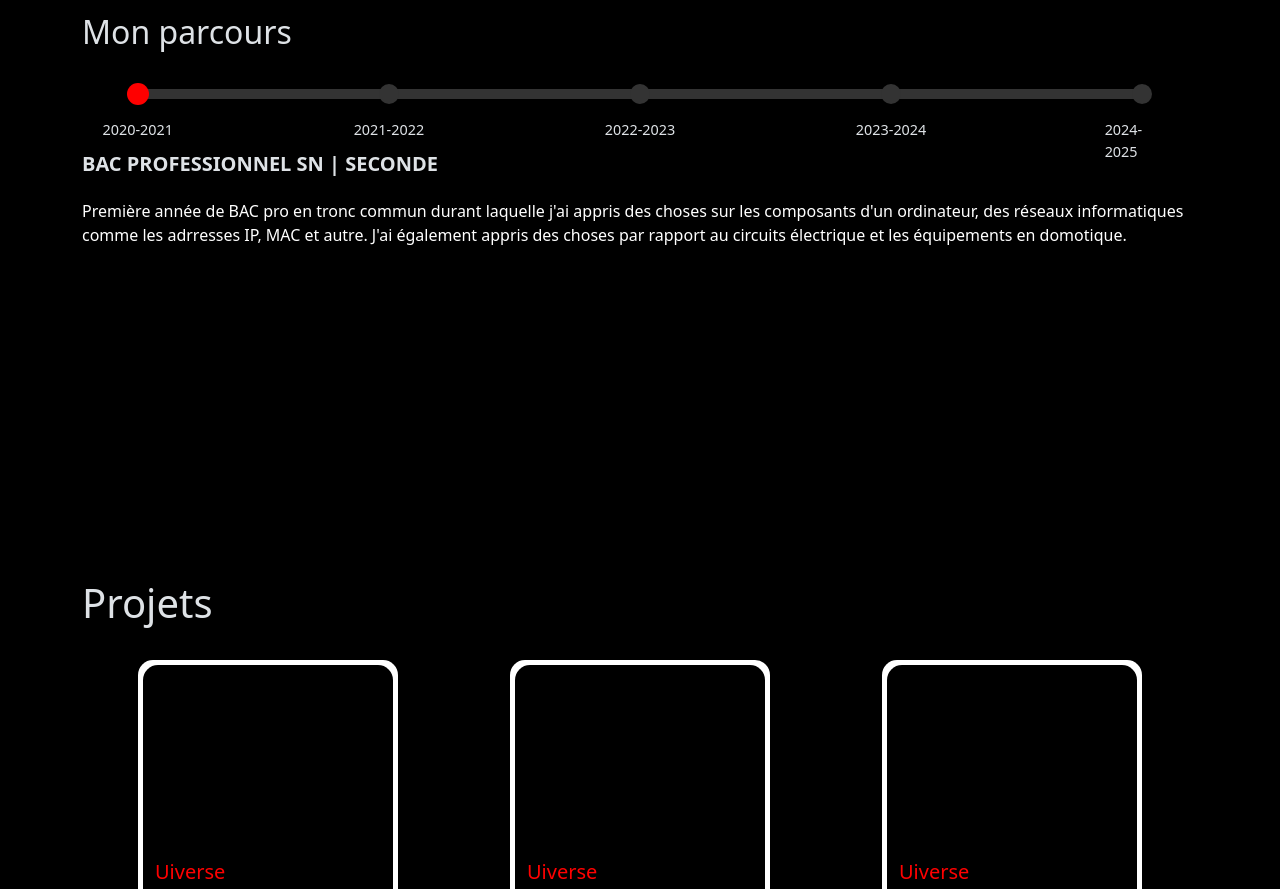
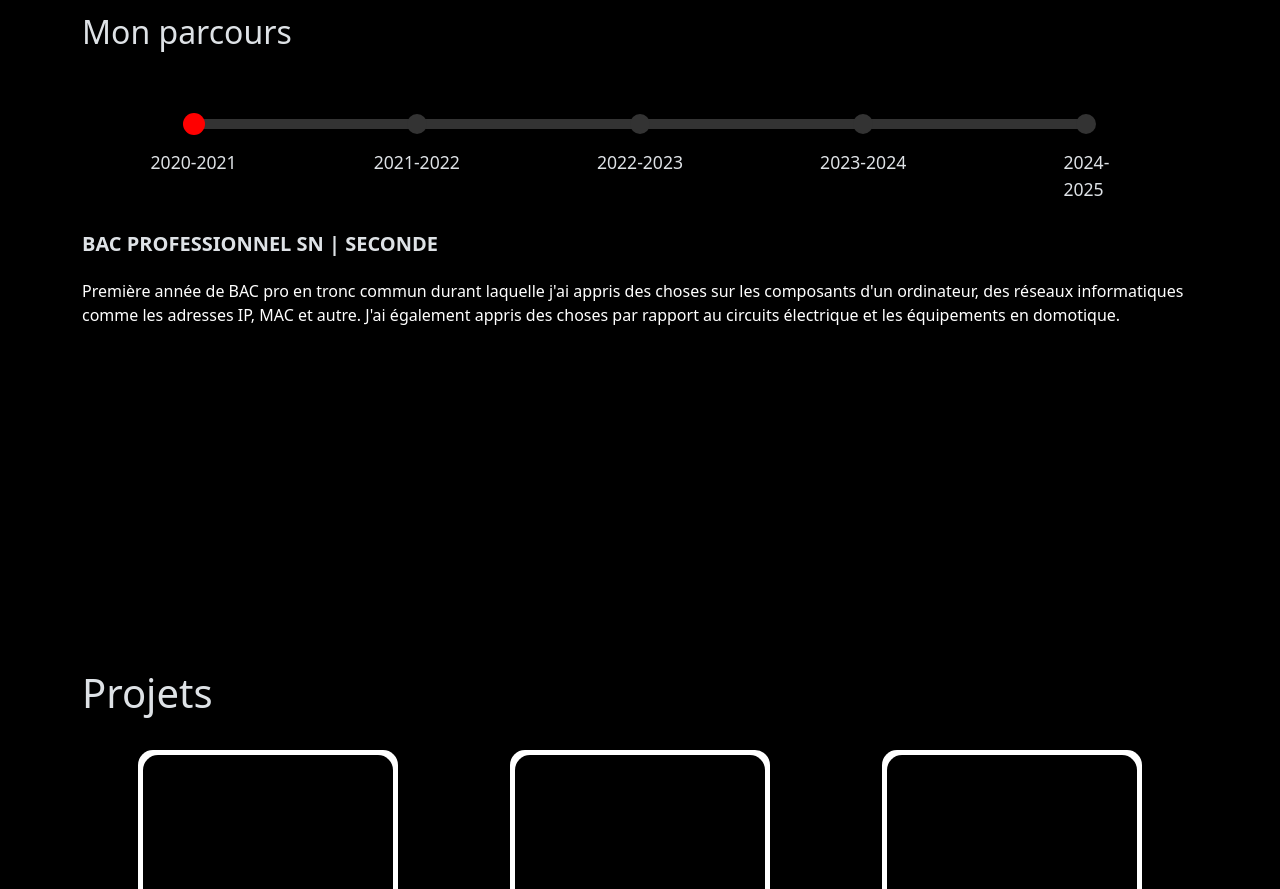
Before and after one commit to ERieu/portfolio2, a website: page index.html in a window 1280 px wide. Shown: the part 1125-2014 px from the top of the page. Drawn offline with Linux system fonts and the light colour scheme.

Commit message:
timeline margin

```diff
--- a/css/main.css
+++ b/css/main.css
@@ -50,14 +50,14 @@
 /* about me section start */
 
 .horizontal-timeline {
-  margin: 30px 0;
+  margin: 40px 0;
 }
 
 .timeline-navigation {
   display: flex;
   align-items: center;
   justify-content: center;
-  margin-bottom: 30px;
+  margin-bottom: 60px;
 }
 
 .timeline-arrow {
@@ -76,8 +76,8 @@
 }
 
 .timeline-progress {
-  width: 90%;
-  margin: 0 20px;
+  width: 80%;
+  margin: 20px;
 }
 
 .timeline-track {
@@ -123,7 +123,6 @@
 .timeline-years {
   display: flex;
   justify-content: space-between;
-  margin-top: 10px;
   position: relative;
   width: 100%;
 }
@@ -131,14 +130,15 @@
 .timeline-years span {
   position: absolute;
   transform: translateX(-50%);
-  font-size: 0.9rem;
+  font-size: 1.1rem;
+  margin-bottom: 10px;
 }
 
 .timeline-years span:nth-child(1) { left: 0%; }
 .timeline-years span:nth-child(2) { left: 25%; }
 .timeline-years span:nth-child(3) { left: 50%; }
 .timeline-years span:nth-child(4) { left: 75%; }
-.timeline-years span:nth-child(5) { left: 100%; transform: translateX(-100%); }
+.timeline-years span:nth-child(5) { left: 100%; }
 
 .timeline-cards {
   position: relative;
@@ -247,7 +247,7 @@
 }
 
 .projects-card:hover::before {
-  transform: rotate(-90deg) scaleX(1.10) scaleY(1.10);
+  transform: rotate(-90deg) scaleX(1.1) scaleY(1.1);
 }
 
 .projects-card:hover {
--- a/index.html
+++ b/index.html
@@ -56,7 +56,7 @@
                       <p class="heading">BAC professionnel SN | Seconde</p>
                       <div class="card-content">
                         <p>
-                          Première année de BAC pro en tronc commun durant laquelle j'ai appris des choses sur les composants d'un ordinateur, des réseaux informatiques comme les adrresses IP, MAC et autre.
+                          Première année de BAC pro en tronc commun durant laquelle j'ai appris des choses sur les composants d'un ordinateur, des réseaux informatiques comme les adresses IP, MAC et autre.
                           J'ai également appris des choses par rapport au circuits électrique et les équipements en domotique.
                         </p>
                       </div>
```
